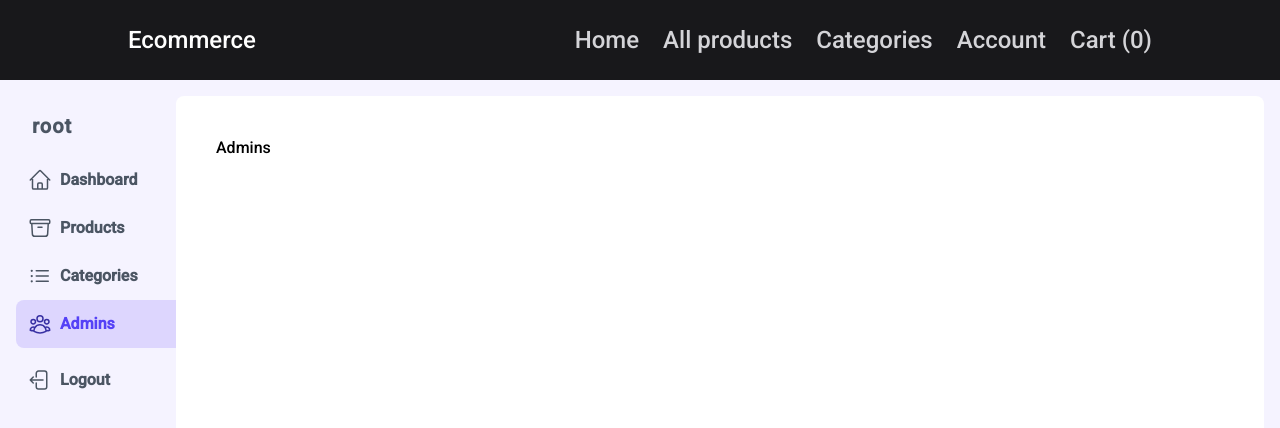
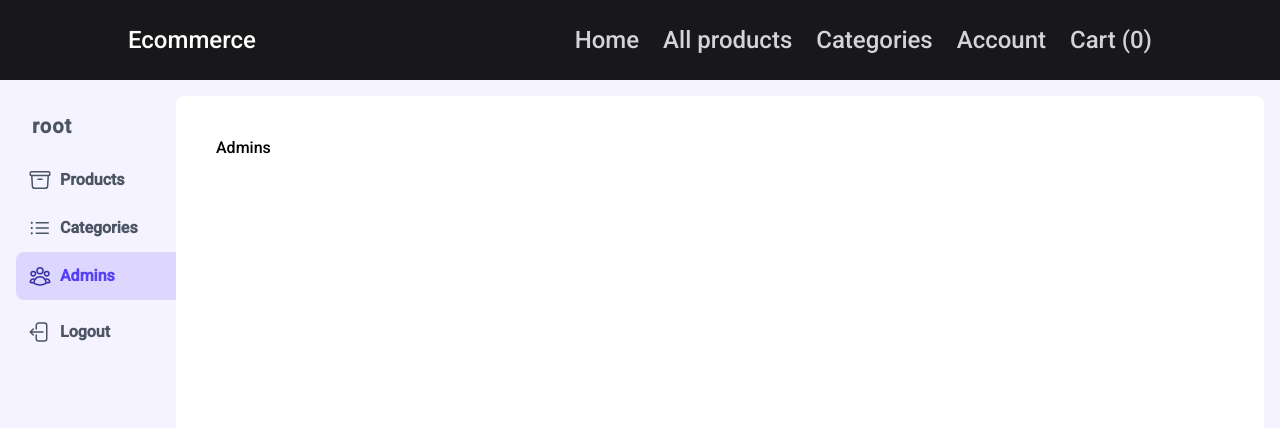
Before and after one commit to KiyotakaDev/Ecommerce, a Next.js app: page /admin/admins/new in a window 1280 px wide. Shown: the top 428 px of the page. Built offline with nearby package versions, Linux system fonts and the light colour scheme.

Commit message:
feat(ecommerce): Link

```diff
--- a/src/components/admin/Nav.jsx
+++ b/src/components/admin/Nav.jsx
@@ -4,8 +4,8 @@ import { navLinks } from "@/constants";
 import { HomeIcon } from "@heroicons/react/24/outline";
 import Link from "next/link";
 import { usePathname } from "next/navigation";
-import { ArrowLeftStartOnRectangleIcon } from '@heroicons/react/24/outline'
-import { signOut } from 'next-auth/react'
+import { ArrowLeftStartOnRectangleIcon } from "@heroicons/react/24/outline";
+import { signOut } from "next-auth/react";
 
 const Nav = () => {
   const path = usePathname();
@@ -18,6 +18,23 @@ const Nav = () => {
 
       <nav className="flex flex-col gap-2">
         <div>
+          {navLinks.map((link) => (
+            <>
+              <Link
+                key={link.name}
+                href={link.to}
+                className={` navi ${
+                  path.includes(link.to) ? "bg-violet-200 text-primary" : ""
+                }`}
+              >
+                <link.icon
+                  className={`icon ${
+                    path.includes(link.to) ? "stroke-indigo-800" : ""
+                  }`}
+                />
+                <span>{link.name}</span>
+              </Link>
+              {link.name === "Ecommerce" ? (
                 <Link
                   href={"/admin"}
                   className={`navi ${
@@ -27,17 +44,8 @@ const Nav = () => {
                   <HomeIcon className="icon" />
                   Dashboard
                 </Link>
-          {navLinks.map((link) => (
-            <Link
-              key={link.name}
-              href={link.to}
-              className={` navi ${
-                path.includes(link.to) ? "bg-violet-200 text-primary" : ""
-              }`}
-            >
-              <link.icon className={`icon ${path.includes(link.to) ? "stroke-indigo-800" : ""}`} />
-              <span>{link.name}</span>
-            </Link>
+              ) : null}
+            </>
           ))}
         </div>
         <div>
```
Lines whose indentation alone changed are shown as unchanged.
